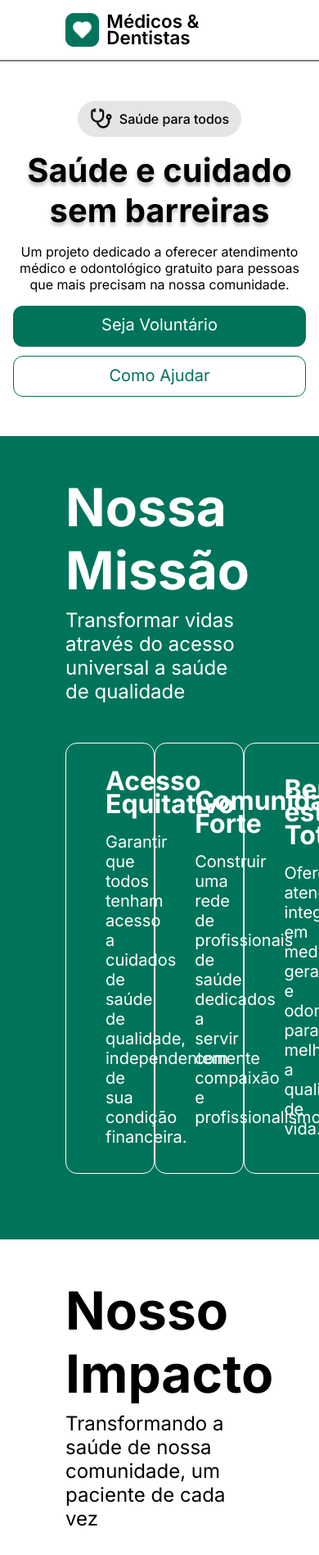
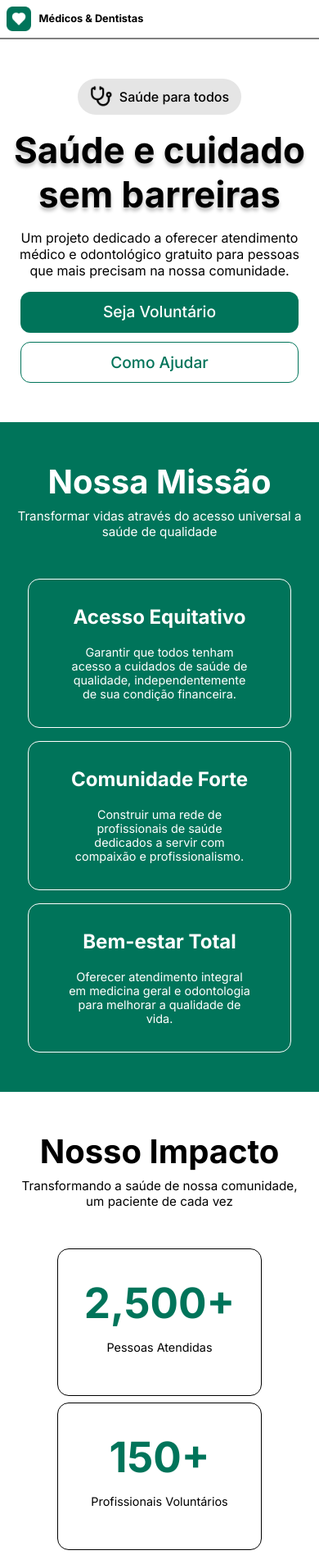
Before and after one commit to niedjaraujos/Desafio-Rotas---VNW, a React (Vite) app: page / in a window 390 px wide. Shown: the top 1897 px of the page at 82% size. Built offline with nearby package versions, Linux system fonts and the light colour scheme.

Commit message:
feat: responsivo home concluido

```diff
--- a/src/components/buttonLink/buttonLink.module.scss
+++ b/src/components/buttonLink/buttonLink.module.scss
@@ -8,6 +8,7 @@
   width: 200px;
   height: 50px;
   font-size: 1.4rem;
+  font-weight: 500;
   line-height: 29px;
   text-align: center;
   padding-top: 0.6rem;
--- a/src/components/cardNumbers/cardNumbers.module.scss
+++ b/src/components/cardNumbers/cardNumbers.module.scss
@@ -12,7 +12,23 @@
     h3 {
       font-size: 3.2rem;
       color: $green;
-      margin-bottom: 2.5rem;
+      margin-bottom: 2rem;
     }
   }
 }
+@media (max-width: 480px) {
+  .cardNumbers {
+    flex-direction: column;
+    gap: 0.5rem;
+    article {
+      width: 70%;
+      height: 180px;
+      margin: auto;
+      padding-inline: 2rem;
+
+      p {
+        font-size: 0.9rem;
+      }
+    }
+  }
+}
--- a/src/components/cardText/cardText.module.scss
+++ b/src/components/cardText/cardText.module.scss
@@ -11,3 +11,20 @@
     color: $white;
   }
 }
+@media (max-width: 480px) {
+  .cardText {
+    flex-direction: column;
+    gap: 1rem;
+    article {
+      width: 90%;
+      margin: auto;
+
+      h3 {
+        font-size: 1.5rem;
+      }
+      p {
+        font-size: 0.9rem;
+      }
+    }
+  }
+}
--- a/src/components/header/header.module.scss
+++ b/src/components/header/header.module.scss
@@ -22,6 +22,19 @@ nav {
   }
 }
 @media (max-width: 480px) {
+  .header {
+    padding: 0.5rem;
+
+    div {
+      img {
+        width: 30px;
+      }
+      a {
+        font-size: 0.8rem;
+        font-weight: 700;
+      }
+    }
+  }
   nav {
     display: none;
   }
--- a/src/components/hero/hero.module.scss
+++ b/src/components/hero/hero.module.scss
@@ -59,7 +59,7 @@
       gap: 1rem;
 
       h1 {
-        font-size: 2.5rem;
+        font-size: 2.75rem;
         text-align: center;
       }
       .herotext {
@@ -89,8 +89,9 @@
     gap: 0.7rem;
 
     a {
-      width: 100%;
-      font-size: 1.25rem;
+      margin: auto;
+      width: 95%;
+      font-size: 1.2rem;
     }
   }
 }
--- a/src/components/pages/home/home.module.scss
+++ b/src/components/pages/home/home.module.scss
@@ -8,3 +8,17 @@
   background-color: $green;
   color: $white;
 }
+@media (max-width: 480px) {
+  .sectionText,
+  .sectionNum {
+    padding: 3rem 1rem;
+    text-align: center;
+
+    h2 {
+      font-size: 2.5rem;
+    }
+    p {
+      font-size: 0.95rem;
+    }
+  }
+}
--- a/src/components/pages/sejaVoluntario/SejaVoluntario.jsx
+++ b/src/components/pages/sejaVoluntario/SejaVoluntario.jsx
@@ -1,7 +1,6 @@
 import { Card } from '../../card/Card';
 import SectionTitle from '../../sectionTitle/SectionTitle';
 import * as S from './sejaVoluntario.module.scss';
-import { ButtonLink } from '../../buttonLink/ButtonLink';
 
 export default function SejaVoluntario() {
   return (
--- a/src/components/pages/sejaVoluntario/sejaVoluntario.module.scss
+++ b/src/components/pages/sejaVoluntario/sejaVoluntario.module.scss
@@ -100,3 +100,33 @@ button {
     text-decoration: underline;
   }
 }
+@media (max-width: 480px) {
+  .sectionVoluntario {
+    padding: 1rem;
+
+    h2 {
+      font-size: 2.5rem;
+    }
+    p {
+      font-size: 0.95rem;
+    }
+  }
+  .cards {
+    flex-direction: column;
+    gap: 1rem;
+
+    article {
+      width: 90%;
+      margin: auto;
+      padding: 0.8rem;
+
+      h3 {
+        font-size: 1.5rem;
+        margin-bottom: 0.7rem;
+      }
+      p {
+        padding-inline: 1rem;
+      }
+    }
+  }
+}
```
